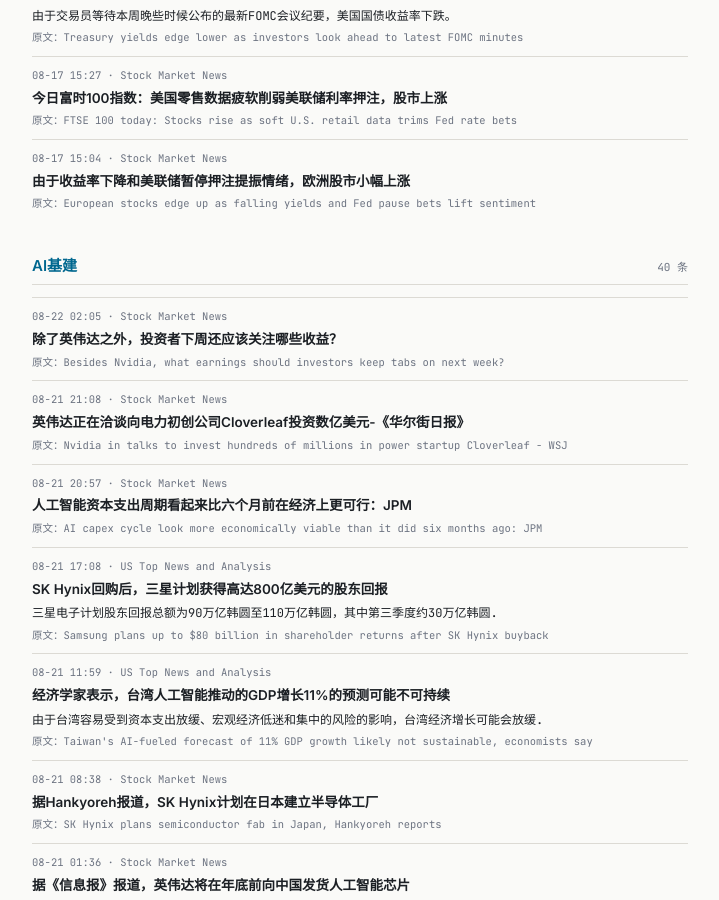
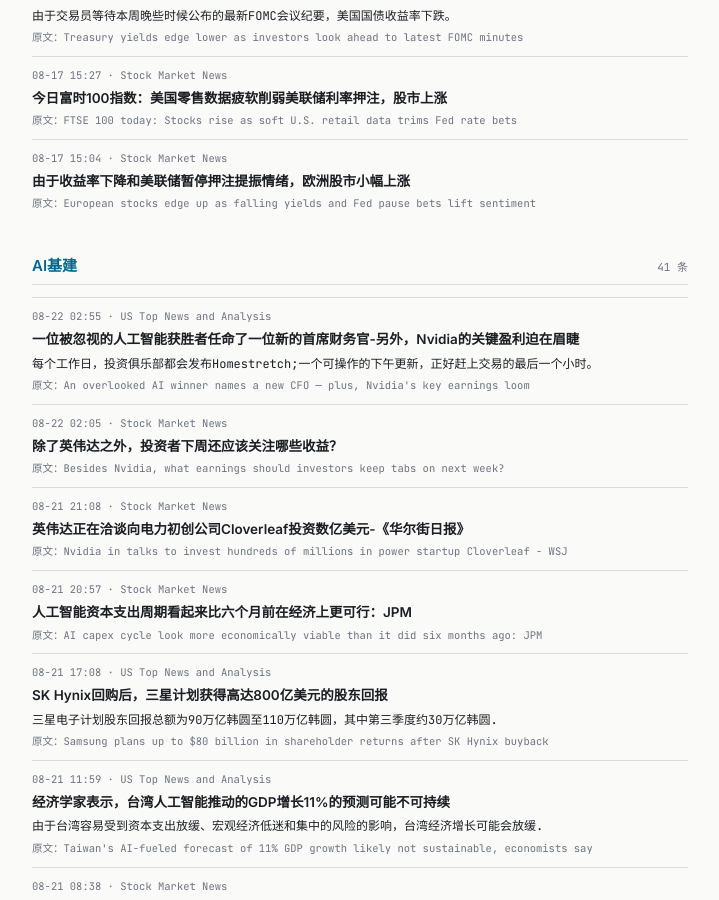
Before and after one commit to tang3super/tang3super.github.io, a Jekyll site: the page built from macro-trade/news-digest.md, in a window 1280 px wide and 900 px high, scrolled down 11765 px. Shown: the whole window, without its empty margins (280-999 px from the left). Built offline with Jekyll 4.4.1, drawn with Linux system fonts in a browser that asks for light colours; some of the changed text lies outside the part shown.

Commit message:
sync news-digest article

```diff
--- a/macro-trade/news-digest.md
+++ b/macro-trade/news-digest.md
@@ -783,6 +783,13 @@
     title_zh: 由于收益率下降和美联储暂停押注提振情绪，欧洲股市小幅上涨
 - name: AI基建
   items:
+  - title: An overlooked AI winner names a new CFO — plus, Nvidia's key earnings loom
+    summary: Every weekday, the Investing Club releases the Homestretch; an actionable afternoon update just in time for the last hour of trading.
+    link: https://www.cnbc.com/2026/08/21/an-overlooked-ai-winner-taps-new-cfo-as-street-awaits-nvidia.html
+    source: US Top News and Analysis
+    time: 08-22 02:55
+    title_zh: 一位被忽视的人工智能获胜者任命了一位新的首席财务官-另外，Nvidia的关键盈利迫在眉睫
+    summary_zh: 每个工作日，投资俱乐部都会发布Homestretch;一个可操作的下午更新，正好赶上交易的最后一个小时。
   - title: Besides Nvidia, what earnings should investors keep tabs on next week?
     summary: ''
     link: https://www.investing.com/news/stock-market-news/besides-nvidia-what-earnings-should-investors-keep-tabs-on-next-week-93CH-4872015
```
Also changed, not shown: other parts of macro-trade/news-digest.md (+1 -1 lines).
